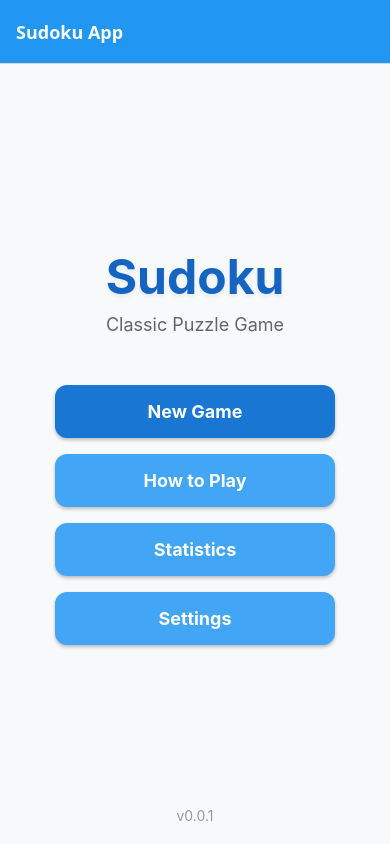
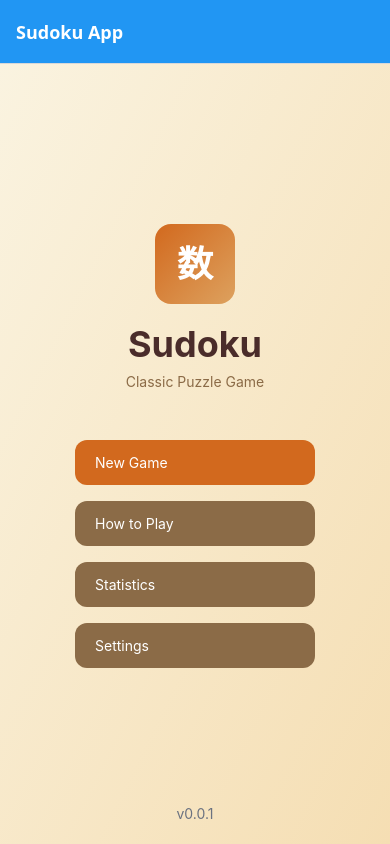
Before and after one commit to datnguyen1215/sudoku, a React Native app: screen /Home in a window 390 px wide. Built offline with nearby package versions, Linux system fonts and the light colour scheme.

Commit message:
implement Home Screen.

```diff
--- a/App.js
+++ b/App.js
@@ -6,6 +6,9 @@ import {
 } from 'react-native';
 import { NavigationContainer } from '@react-navigation/native';
 import AppNavigator from './src/navigation/AppNavigator';
+
+// Import global CSS for NativeWind
+import './global.css';
 
 /**
  * Main App component - entry point for the Sudoku application
--- a/babel.config.js
+++ b/babel.config.js
@@ -1,3 +1,6 @@
 module.exports = {
-  presets: ['module:@react-native/babel-preset'],
+  presets: ['module:@react-native/babel-preset', 'nativewind/babel'],
+  plugins: [
+    'react-native-worklets/plugin',
+  ],
 };
--- /dev/null
+++ b/global.css
@@ -0,0 +1,3 @@
+@tailwind base;
+@tailwind components;
+@tailwind utilities;
--- a/metro.config.js
+++ b/metro.config.js
@@ -1,4 +1,5 @@
 const { getDefaultConfig, mergeConfig } = require('@react-native/metro-config');
+const { withNativeWind } = require('nativewind/metro');
 
 /**
  * Metro configuration
@@ -8,4 +9,6 @@ const { getDefaultConfig, mergeConfig } = require('@react-native/metro-config');
  */
 const config = {};
 
-module.exports = mergeConfig(getDefaultConfig(__dirname), config);
+module.exports = withNativeWind(mergeConfig(getDefaultConfig(__dirname), config), {
+  input: './global.css',
+});
--- a/package.json
+++ b/package.json
@@ -14,6 +14,7 @@
     "@react-native-async-storage/async-storage": "^1.21.0",
     "@react-navigation/native": "^7.1.17",
     "@react-navigation/stack": "^7.4.5",
+    "nativewind": "^4.1.23",
     "react": "19.1.0",
     "react-native": "0.80.2",
     "react-native-gesture-handler": "^2.28.0",
@@ -34,7 +35,8 @@
     "eslint": "^8.19.0",
     "jest": "^29.6.3",
     "prettier": "2.8.8",
-    "react-test-renderer": "19.1.0"
+    "react-test-renderer": "19.1.0",
+    "tailwindcss": "^3.3.2"
   },
   "engines": {
     "node": ">=18"
--- a/src/components/DifficultySelector.js
+++ b/src/components/DifficultySelector.js
@@ -3,7 +3,6 @@ import {
   View,
   Text,
   TouchableOpacity,
-  StyleSheet,
 } from 'react-native';
 
 /**
@@ -27,32 +26,28 @@ const DIFFICULTIES = [
     description: 'Perfect for beginners',
     minClues: 30,
     maxClues: 35,
-    color: '#4CAF50',
-    gradientColor: '#66BB6A',
+    buttonClass: 'bg-green-500',
   },
   {
     name: 'Medium',
     description: 'Balanced challenge',
     minClues: 25,
     maxClues: 30,
-    color: '#2196F3',
-    gradientColor: '#64B5F6',
+    buttonClass: 'bg-sandy',
   },
   {
     name: 'Hard',
     description: 'For experienced players',
     minClues: 20,
     maxClues: 25,
-    color: '#FF9800',
-    gradientColor: '#FFB74D',
+    buttonClass: 'bg-desertBrown',
   },
   {
     name: 'Expert',
     description: 'Ultimate puzzle mastery',
     minClues: 17,
     maxClues: 20,
-    color: '#F44336',
-    gradientColor: '#EF5350',
+    buttonClass: 'bg-cinnamon',
   },
 ];
 
@@ -75,33 +70,22 @@ const DifficultySelector = ({ onSelectDifficulty, style }) => {
   };
 
   return (
-    <View style={[styles.container, style]}>
-      <Text style={styles.title}>Choose Difficulty</Text>
-      <Text style={styles.subtitle}>Select your preferred challenge level</Text>
+    <View className="flex-1 px-5 py-5 bg-gradient-to-br from-sand to-wheat">
+      <Text className="text-3xl font-bold text-mahogany text-center mb-2">Choose Difficulty</Text>
+      <Text className="text-base text-brown text-center mb-10">Select your preferred challenge level</Text>
 
-      <View style={styles.buttonContainer}>
+      <View className="flex-1 justify-center items-center max-h-96">
         {DIFFICULTIES.map((difficulty) => (
           <TouchableOpacity
             key={difficulty.name}
-            style={[
-              styles.difficultyButton,
-              { backgroundColor: difficulty.color }
-            ]}
+            className={`w-full max-w-80 py-5 px-6 rounded-2xl mb-4 ${difficulty.buttonClass} shadow-lg`}
             onPress={() => handleDifficultyPress(difficulty)}
             activeOpacity={0.8}>
 
-            <View style={styles.buttonContent}>
-              <Text style={styles.difficultyName}>{difficulty.name}</Text>
-              <Text style={styles.difficultyDescription}>{difficulty.description}</Text>
+            <View className="items-center">
+              <Text className="text-xl font-bold text-white mb-1">{difficulty.name}</Text>
+              <Text className="text-sm text-white opacity-90">{difficulty.description}</Text>
             </View>
-
-            {/* Gradient overlay effect using a lighter color */}
-            <View
-              style={[
-                styles.gradientOverlay,
-                { backgroundColor: difficulty.gradientColor }
-              ]}
-            />
           </TouchableOpacity>
         ))}
       </View>
@@ -109,73 +93,7 @@ const DifficultySelector = ({ onSelectDifficulty, style }) => {
   );
 };
 
-const styles = StyleSheet.create({
-  container: {
-    flex: 1,
-    padding: 20,
-    backgroundColor: '#f8f9fa',
-  },
-  title: {
-    fontSize: 28,
-    fontWeight: 'bold',
-    color: '#1565C0',
-    textAlign: 'center',
-    marginBottom: 8,
-  },
-  subtitle: {
-    fontSize: 16,
-    color: '#666666',
-    textAlign: 'center',
-    marginBottom: 40,
-  },
-  buttonContainer: {
-    flex: 1,
-    justifyContent: 'center',
-    alignItems: 'center',
-    maxHeight: 400,
-  },
-  difficultyButton: {
-    width: '100%',
-    maxWidth: 300,
-    paddingVertical: 20,
-    paddingHorizontal: 24,
-    borderRadius: 16,
-    marginBottom: 16,
-    elevation: 4,
-    shadowColor: '#000',
-    shadowOffset: {
-      width: 0,
-      height: 4,
-    },
-    shadowOpacity: 0.3,
-    shadowRadius: 4.65,
-    position: 'relative',
-    overflow: 'hidden',
-  },
-  buttonContent: {
-    alignItems: 'center',
-    zIndex: 2,
-  },
-  difficultyName: {
-    fontSize: 22,
-    fontWeight: 'bold',
-    color: '#ffffff',
-    marginBottom: 4,
-  },
-  difficultyDescription: {
-    fontSize: 14,
-    color: '#ffffff',
-    opacity: 0.9,
-  },
-  gradientOverlay: {
-    position: 'absolute',
-    top: 0,
-    left: 0,
-    right: '50%',
-    bottom: 0,
-    opacity: 0.3,
-    zIndex: 1,
-  },
-});
+// All styling is now handled by Tailwind CSS classes via NativeWind
+// No StyleSheet needed - using className props exclusively
 
 export default DifficultySelector;
--- a/src/screens/HomeScreen.js
+++ b/src/screens/HomeScreen.js
@@ -3,12 +3,12 @@ import {
   View,
   Text,
   TouchableOpacity,
-  StyleSheet,
   SafeAreaView,
 } from 'react-native';
 import { hasSavedGame } from '../services/storage';
 import DifficultySelector from '../components/DifficultySelector';
 import packageInfo from '../../package.json';
+import { themeClasses } from '../theme/colors';
 
 /**
  * Home screen - main welcome screen with game options
@@ -52,156 +52,70 @@ const HomeScreen = ({ navigation }) => {
   };
 
   return (
-    <SafeAreaView style={styles.container}>
+    <SafeAreaView className={themeClasses.safeArea}>
       {showDifficultySelector ? (
-        <View style={styles.difficultyContainer}>
-          <View style={styles.backButtonContainer}>
+        <View className={themeClasses.difficultyContainer}>
+          <View className={themeClasses.backButtonContainer}>
             <TouchableOpacity
-              style={styles.backButton}
+              className={themeClasses.backButton}
               onPress={handleBackFromDifficulty}>
-              <Text style={styles.backButtonText}>← Back</Text>
+              <Text className={themeClasses.backButtonText}>← Back</Text>
             </TouchableOpacity>
           </View>
           <DifficultySelector onSelectDifficulty={handleDifficultySelect} />
         </View>
       ) : (
-        <View style={styles.content}>
-          <Text style={styles.appTitle}>Sudoku</Text>
-          <Text style={styles.subtitle}>Classic Puzzle Game</Text>
+        <View className={themeClasses.content}>
+          {/* Logo with gradient */}
+          <View className={themeClasses.logo}>
+            <Text className={themeClasses.logoText}>数</Text>
+          </View>
 
-          <View style={styles.buttonContainer}>
+          <Text className={themeClasses.appTitle}>Sudoku</Text>
+          <Text className={themeClasses.subtitle}>Classic Puzzle Game</Text>
+
+          <View className={themeClasses.buttonContainer}>
             <TouchableOpacity
-              style={[styles.button, styles.primaryButton]}
+              className={`${themeClasses.buttonBase} ${themeClasses.primaryButton}`}
               onPress={handleStartNewGame}>
-              <Text style={[styles.buttonText, styles.primaryButtonText]}>New Game</Text>
+              <Text className="text-white">New Game</Text>
             </TouchableOpacity>
 
             {savedGameExists && (
               <TouchableOpacity
-                style={[styles.button, styles.secondaryButton]}
+                className={`${themeClasses.buttonBase} ${themeClasses.continueButton}`}
                 onPress={() => navigation.navigate('Game', { loadSaved: true })}>
-                <Text style={[styles.buttonText, styles.secondaryButtonText]}>Continue</Text>
+                <Text className="text-white">Continue</Text>
               </TouchableOpacity>
             )}
 
             <TouchableOpacity
-              style={[styles.button, styles.secondaryButton]}
+              className={`${themeClasses.buttonBase} ${themeClasses.secondaryButton}`}
               onPress={() => {/* TODO: Navigate to How to Play screen */}}>
-              <Text style={[styles.buttonText, styles.secondaryButtonText]}>How to Play</Text>
+              <Text className="text-white">How to Play</Text>
             </TouchableOpacity>
 
             <TouchableOpacity
-              style={[styles.button, styles.secondaryButton]}
+              className={`${themeClasses.buttonBase} ${themeClasses.secondaryButton}`}
               onPress={() => {/* TODO: Navigate to Statistics screen */}}>
-              <Text style={[styles.buttonText, styles.secondaryButtonText]}>Statistics</Text>
+              <Text className="text-white">Statistics</Text>
             </TouchableOpacity>
 
             <TouchableOpacity
-              style={[styles.button, styles.secondaryButton]}
+              className={`${themeClasses.buttonBase} ${themeClasses.secondaryButton}`}
               onPress={() => navigation.navigate('Settings')}>
-              <Text style={[styles.buttonText, styles.secondaryButtonText]}>Settings</Text>
+              <Text className="text-white">Settings</Text>
             </TouchableOpacity>
           </View>
 
-          <Text style={styles.versionText}>v{packageInfo.version}</Text>
+          <Text className={themeClasses.versionText}>v{packageInfo.version}</Text>
         </View>
       )}
     </SafeAreaView>
   );
 };
 
-const styles = StyleSheet.create({
-  container: {
-    flex: 1,
-    backgroundColor: '#f8f9fa',
-  },
-  content: {
-    flex: 1,
-    justifyContent: 'center',
-    alignItems: 'center',
-    padding: 20,
-  },
-  appTitle: {
-    fontSize: 48,
-    fontWeight: 'bold',
-    color: '#1565C0',
-    marginBottom: 8,
-    textAlign: 'center',
-    textShadowColor: 'rgba(21, 101, 192, 0.1)',
-    textShadowOffset: { width: 0, height: 2 },
-    textShadowRadius: 4,
-  },
-  subtitle: {
-    fontSize: 18,
-    color: '#666666',
-    marginBottom: 50,
-    textAlign: 'center',
-  },
-  buttonContainer: {
-    width: '100%',
-    maxWidth: 280,
-    alignItems: 'center',
-  },
-  button: {
-    width: '100%',
-    paddingHorizontal: 30,
-    paddingVertical: 16,
-    borderRadius: 12,
-    marginBottom: 16,
-    elevation: 3,
-    shadowColor: '#000',
-    shadowOffset: {
-      width: 0,
-      height: 2,
-    },
-    shadowOpacity: 0.25,
-    shadowRadius: 3.84,
-  },
-  primaryButton: {
-    backgroundColor: '#1976D2',
-  },
-  secondaryButton: {
-    backgroundColor: '#42A5F5',
-  },
-  buttonText: {
-    fontSize: 18,
-    fontWeight: 'bold',
-    textAlign: 'center',
-  },
-  primaryButtonText: {
-    color: '#ffffff',
-  },
-  secondaryButtonText: {
-    color: '#ffffff',
-  },
-  versionText: {
-    position: 'absolute',
-    bottom: 20,
-    color: '#999999',
-    fontSize: 14,
-  },
-  difficultyContainer: {
-    flex: 1,
-    backgroundColor: '#f8f9fa',
-  },
-  backButtonContainer: {
-    padding: 20,
-    paddingBottom: 0,
-  },
-  backButton: {
-    alignSelf: 'flex-start',
-    paddingHorizontal: 16,
-    paddingVertical: 8,
-    backgroundColor: '#E3F2FD',
-    borderRadius: 8,
-    borderWidth: 1,
-    borderColor: '#1976D2',
-  },
-  backButtonText: {
-    color: '#1976D2',
-    fontSize: 16,
-    fontWeight: '600',
-  },
-});
+// All styling is now handled by Tailwind CSS classes via NativeWind
+// No StyleSheet needed - using className props exclusively
 
 export default HomeScreen;
--- /dev/null
+++ b/src/theme/colors.js
@@ -0,0 +1,48 @@
+// Theme module using Tailwind CSS classes
+// This module exports semantic class combinations for consistent styling
+
+export const themeClasses = {
+  // Container and layout classes
+  container: 'flex-1 bg-gradient-to-br from-sand to-wheat',
+  safeArea: 'flex-1 bg-gradient-to-br from-sand to-wheat',
+  content: 'flex-1 justify-center items-center px-5',
+
+  // Logo classes
+  logo: 'w-20 h-20 rounded-2xl bg-gradient-to-br from-cinnamon to-sandy flex items-center justify-center mb-5',
+  logoText: 'text-white text-4xl font-bold',
+
+  // Typography classes
+  appTitle: 'text-4xl font-bold text-mahogany mb-2 text-center',
+  subtitle: 'text-sm text-desertBrown mb-12 text-center',
+  versionText: 'absolute bottom-5 text-gray-500 text-sm',
+
+  // Button container and base styles
+  buttonContainer: 'w-full max-w-60 items-center',
+  buttonBase: 'w-full px-5 py-3.5 rounded-xl text-base font-semibold text-center mb-4',
+
+  // Button variants
+  primaryButton: 'bg-cinnamon text-white',
+  secondaryButton: 'bg-desertBrown text-white',
+  continueButton: 'bg-sandy text-white',
+
+  // Difficulty selector styles
+  difficultyContainer: 'flex-1 bg-gradient-to-br from-sand to-wheat',
+  backButtonContainer: 'px-5 pb-0 pt-5',
+  backButton: 'self-start px-4 py-2 bg-cream rounded-lg border border-cinnamon',
+  backButtonText: 'text-cinnamon text-base font-semibold',
+};
+
+// Color hex values for reference (use sparingly, prefer classes above)
+export const colors = {
+  cinnamon: '#D2691E',
+  desertBrown: '#8B6B47',
+  sandy: '#DDA15E',
+  cream: '#FFF8E7',
+  sand: '#FAF3E0',
+  wheat: '#F5DEB3',
+  mahogany: '#4A2C2A',
+  brown: '#5D4E37',
+  sienna: '#6B4423',
+};
+
+export default themeClasses;
--- /dev/null
+++ b/tailwind.config.js
@@ -0,0 +1,30 @@
+/** @type {import('tailwindcss').Config} */
+module.exports = {
+  content: ["./App.{js,jsx,ts,tsx}", "./src/**/*.{js,jsx,ts,tsx}"],
+  presets: [require('nativewind/preset')],
+  theme: {
+    extend: {
+      colors: {
+        // Desert theme colors
+        cinnamon: '#D2691E',
+        desertBrown: '#8B6B47',
+        sandy: '#DDA15E',
+        cream: '#FFF8E7',
+        sand: '#FAF3E0',
+        wheat: '#F5DEB3',
+        mahogany: '#4A2C2A',
+        brown: '#5D4E37',
+        sienna: '#6B4423',
+        paleWheat: 'rgba(245,222,179,0.4)',
+        peach: '#FFE5B4',
+        apricot: '#FFE4B5',
+        paleCream: '#F5F0E6',
+        sageGreen: 'rgba(135,169,107,0.3)',
+        terracotta: 'rgba(204,107,90,0.3)',
+        lightPink: 'rgba(255,200,200,0.5)',
+        darkChocolate: '#3E2723',
+      },
+    },
+  },
+  plugins: [],
+}
```
Also changed, not shown: 1 other file (tests, documents, lock files or other folders).
